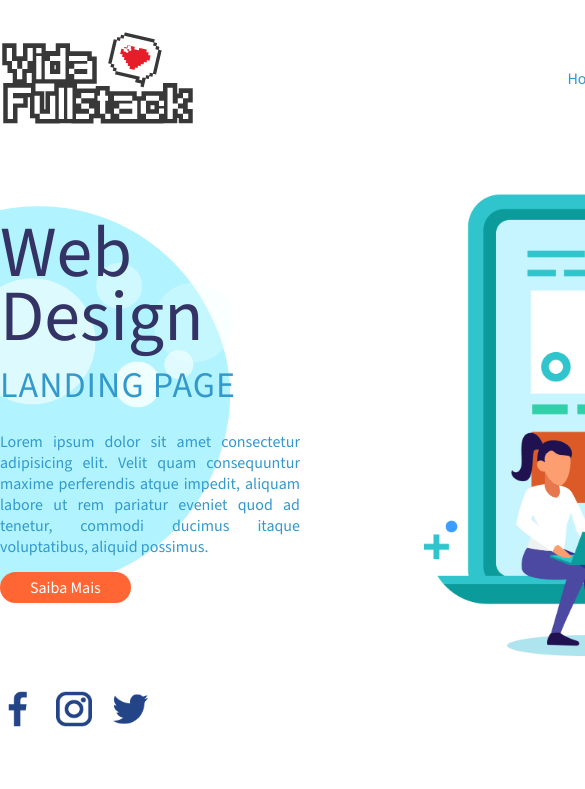
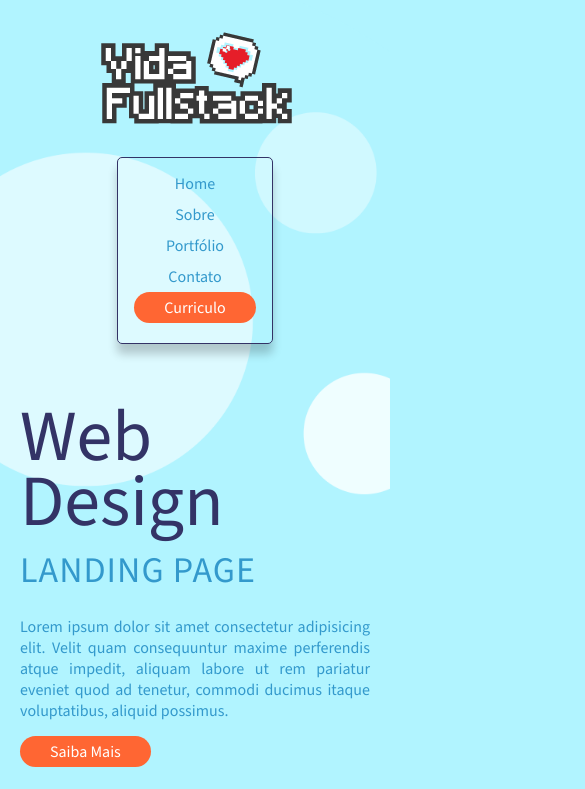
Before and after one commit to thiago-lirio/landingPage, a plain HTML site: page index.html in a window 390 px wide. Shown: the top 789 px of the page, 585 px wide, since content can reach past the window. Drawn offline with nearby package versions, Linux system fonts and the light colour scheme.

Commit message:
Finalizando o projeto

```diff
--- /dev/null
+++ b/Assets/css/bootstrap.css
@@ -0,0 +1,33 @@
+* {
+  margin: 0;
+  padding: 0;
+  border: 0;
+  font-size: 100%;
+  font: inherit;
+  vertical-align: baseline;
+  text-decoration: none;
+  font-family: "Source Sans 3", sans-serif;
+  font-optical-sizing: auto;
+  font-weight: 300;
+  font-style: normal;
+  list-style: none;
+}
+
+body {
+  background-image: url("../images/bolha-background.png");
+  background-repeat: no-repeat;
+  background-position: left;
+  background-size: 200px;
+}
+
+.container {
+  width: 1024px;
+  margin: 30px auto;
+  display: flex;
+  flex-direction: column;
+}
+
+.row {
+  display: flex;
+  flex-direction: row;
+}
--- /dev/null
+++ b/Assets/css/responsive-background.css
@@ -0,0 +1,39 @@
+@media (min-width: 1900px) {
+  body {
+    background-size: 980px;
+  }
+}
+
+@media (max-width: 1700px) {
+  body {
+    background-size: 860px;
+  }
+}
+
+@media (max-width: 1550px) {
+  body {
+    background-size: 785px;
+  }
+}
+
+@media (max-width: 1440px) {
+  body {
+    background-size: 730px;
+  }
+}
+@media (max-width: 1330px) {
+  body {
+    background-size: 675px;
+  }
+}
+
+@media (max-width: 1220px) {
+  body {
+    background-size: 620px;
+  }
+}
+@media (max-width: 1100px) {
+  body {
+    background-position-x: -70px;
+  }
+}
--- /dev/null
+++ b/Assets/css/responsive-elements.css
@@ -0,0 +1,88 @@
+@media (max-width: 1150px) {
+  .container {
+    width: 950px !important;
+  }
+}
+
+@media (max-width: 1024px) {
+  .container {
+    width: 850px !important;
+  }
+
+  .sobre-web-design figcaption img {
+    width: 500px;
+  }
+}
+
+@media (max-width: 915px) {
+  body {
+    background-position: left -200px;
+    background-color: #b1f4ff;
+  }
+
+  .container {
+    width: 720px !important;
+  }
+
+  .row {
+    flex-direction: column;
+  }
+
+  header nav {
+    margin: 30px 0;
+  }
+
+  .sobre-web-design article {
+    width: 100%;
+  }
+
+  .sobre-web-design figcaption img {
+    width: 100%;
+    margin: 30px 0;
+  }
+
+  footer .row {
+    flex-direction: row;
+    justify-content: center;
+  }
+}
+
+@media (max-width: 665px) {
+  .container {
+    width: 380px !important;
+  }
+}
+
+@media (max-width: 425px) {
+  .container {
+    width: 350px !important;
+  }
+
+  header section nav {
+    border: solid 1px #333366;
+    border-radius: 5px;
+    padding: 10px 0 20px;
+    box-shadow: 0px 10px 10px rgba(0, 0, 0, 0.2);
+  }
+  header section nav ul {
+    flex-direction: column;
+  }
+  header section nav ul li {
+    margin: 5px 0;
+  }
+}
+
+@media (max-width: 375px) {
+  .container {
+    width: 220px !important;
+  }
+  .sobre-web-design article {
+    width: 100%;
+
+    text-align: center;
+  }
+  .sobre-web-design article h2 {
+    line-height: 48px;
+    margin: 8px;
+  }
+}
--- a/Assets/css/style.css
+++ b/Assets/css/style.css
@@ -1,38 +1,10 @@
 @import url("https://fonts.googleapis.com/css2?family=Source+Sans+3:ital,wght@0,200..900;1,200..900&display=swap");
+
+@import "bootstrap.css";
 @import "header.css";
 @import "buttons.css";
 @import "main.css";
 @import "footer.css";
-* {
-  margin: 0;
-  padding: 0;
-  border: 0;
-  font-size: 100%;
-  font: inherit;
-  vertical-align: baseline;
-  text-decoration: none;
-  font-family: "Source Sans 3", sans-serif;
-  font-optical-sizing: auto;
-  font-weight: 300;
-  font-style: normal;
-  list-style: none;
-}
+@import "responsive-background.css";
 
-body {
-  background-image: url("../images/bolha-background.png");
-  background-repeat: no-repeat;
-  background-position: left;
-  background-size: 60%;
-}
-
-.container {
-  width: 1024px;
-  margin: 30px auto;
-  display: flex;
-  flex-direction: column;
-}
-
-.row {
-  display: flex;
-  flex-direction: row;
-}
+@import "responsive-elements.css";
```
